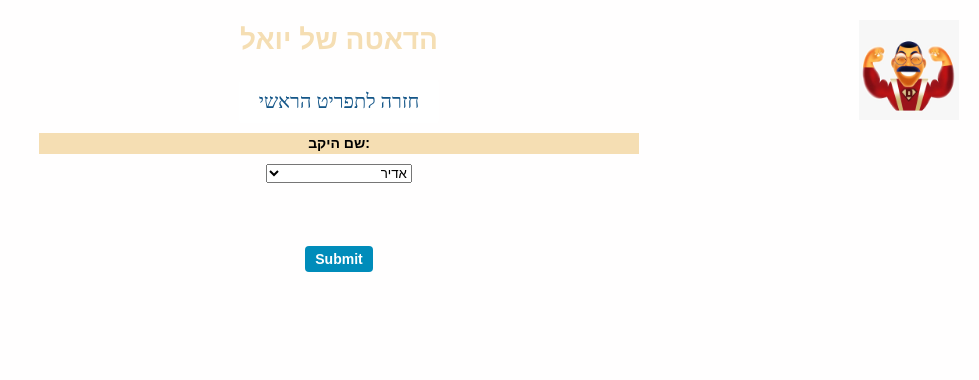
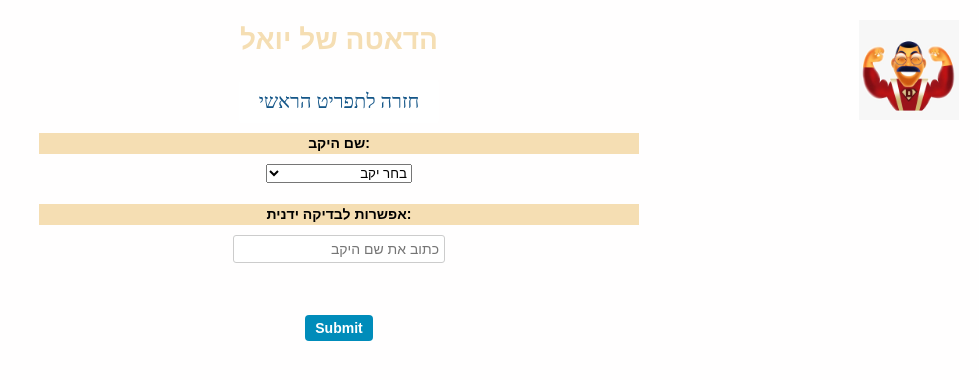
Before and after one commit to EliyaPicard/bikbok11, a Flask app: page /query in a window 1280 px wide. Shown: the top 380 px of the page, without its empty margins (301-1280 px from the left). Run offline with Flask 3, Linux system fonts and the light colour scheme.

Commit message:
שידרוג

```diff
--- a/app.py
+++ b/app.py
@@ -467,6 +467,11 @@ def query():
     # Get the winery name from the submitted form data
     winery_name = request.form['winery_name']
 
+    # Check if an "Other Winery" value was provided and use that as the winery name instead
+    other_winery_name = request.form.get('other_winery')
+    if other_winery_name:
+        winery_name = other_winery_name
+
     # Read the data from an Excel file 'total_2015_to_2022.xlsx' into a pandas DataFrame
     data = pd.read_excel('total_2015_to_2022.xlsx')
 
--- a/templates/query.html
+++ b/templates/query.html
@@ -11,6 +11,8 @@
     <form method="POST" action="/query1">
         <label for="winery_name">שם היקב:</label>
       <select name="winery_name" id="winery">
+        <option value="">בחר יקב</option>
+
         <option value="אדיר">אדיר</option>
         <option value="אגאדיס">אגאדיס</option>
         <option value="אור-טל">אור-טל</option>
@@ -75,8 +77,10 @@
         <option value="תמוז">תמוז</option>
         <option value="תמיר">תמיר</option>
       </select>
+        <br>
+    <label for="other-winery">אפשרות לבדיקה ידנית:</label>
+    <input type="text" name="other_winery" placeholder="כתוב את שם היקב">
       <br><br>
-        <br>
         <input type="submit" value="Submit">
     </form>
 
```
Also changed, not shown: static/my_script.js (line endings or trailing spaces).
